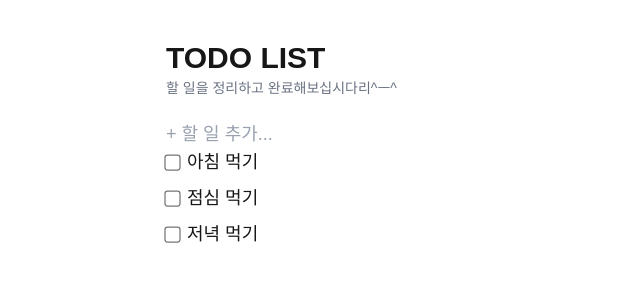
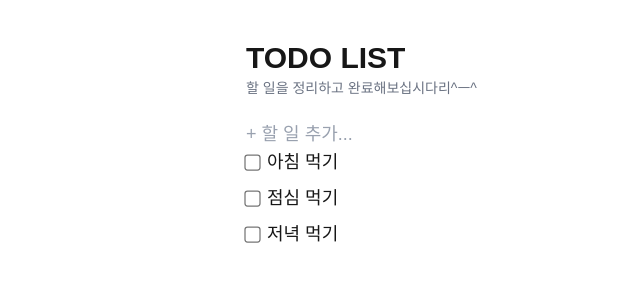
Before and after one commit to Rodgershyeonsik/toy-todo, a Next.js app: page / in a window 1280 px wide. Shown: the top 300 px of the page, without its empty margins (162-802 px from the left). Built offline with nearby package versions, Linux system fonts and the light colour scheme.

Commit message:
style: adjust todo layout max width to lg

```diff
--- a/app/page.tsx
+++ b/app/page.tsx
@@ -62,7 +62,7 @@ export default function Home() {
 
   return (
     <div className="min-h-screen flex justify-center">
-      <div className="w-full max-w-2xl px-6 py-10">
+      <div className="w-full max-w-lg px-6 py-10">
         <header>
           <h1 className="text-3xl font-bold">TODO LIST</h1>
           <span className="text-sm text-gray-500">
```
